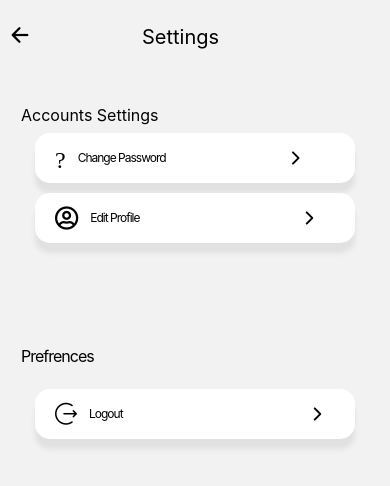
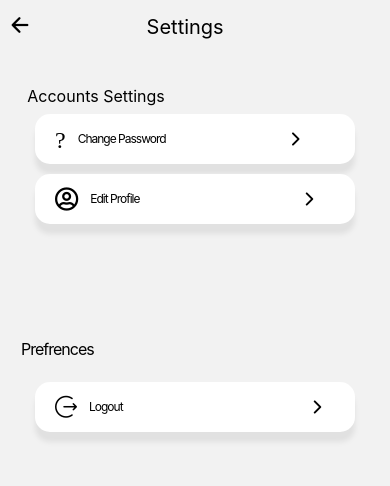
Before and after one commit to MuhammadRomanKhan717/budget-bible, a React Native app: screen /setting in a window 390 px wide. Shown: the top 486 px of the page. Built offline with nearby package versions, Linux system fonts and the light colour scheme.

Commit message:
change in codes at different screens

```diff
--- a/Screens/CalenderScreen.js
+++ b/Screens/CalenderScreen.js
@@ -67,7 +67,7 @@ const CalenderScreen = ({ navigation }) => {
   return (
     <SafeAreaView>
       <View style={styles.headerView}>
-        <TouchableOpacity onPress={() => navigation.navigate("")}>
+        <TouchableOpacity onPress={() => navigation.navigate("allocateTourFunds")}>
           <Image
             style={styles.headerImage}
             source={require("../assets/eva_arrow-ios-back-fill.png")}
@@ -90,7 +90,8 @@ const CalenderScreen = ({ navigation }) => {
           <Text style={styles.bottomDateText}>September-10-2022</Text>
         </View>
         <View style={styles.bottomView}>
-          <TouchableOpacity style={styles.bottomBack}>
+          <TouchableOpacity style={styles.bottomBack}
+          onPress={() => navigation.navigate("allocateTourFunds")}>
             <Text>Back</Text>
           </TouchableOpacity>
           <TouchableOpacity style={styles.bottomNext}>
--- a/Screens/ProfileScreen.js
+++ b/Screens/ProfileScreen.js
@@ -67,7 +67,7 @@ const ProfileScreen = ({ props }) => {
         <View style={styles.perefrencesView}>
           <TouchableOpacity
             style={styles.perefrencesText}
-            onPress={() => navigation.navigate("OnboardingScreen")}
+            onPress={() => navigation.navigate("login")}
           >
             <Text style={styles.inputText}>Log out</Text>
             <Ionicons name="chevron-forward" size={24} color="grey" />
--- a/Screens/SettingsScreen.js
+++ b/Screens/SettingsScreen.js
@@ -67,20 +67,20 @@ const styles = StyleSheet.create({
     paddingLeft: 8,
     // backgroundColor: "red",
     flexDirection: "row",
-    paddingTop: 22,
+    paddingTop: "3%",
   },
 
   headerText: {
-    paddingLeft: 110,
+    paddingLeft: "30%",
     fontSize: 20,
     fontWeight: "400",
-    paddingBottom: 55,
+    paddingBottom: "12%",
     lineHeight: 30,
     textAlign: "center",
   },
 
   AccountsTitleText: {
-    paddingLeft: 21,
+    paddingLeft: "7%",
     fontSize: 16,
     fontWeight: "400",
     lineHeight: 16,
@@ -126,7 +126,7 @@ const styles = StyleSheet.create({
     letterSpacing: -1,
   },
   PrefrencesView: {
-    paddingTop: 105,
+    paddingTop: "30%",
   },
   Prefrencestext: {
     paddingLeft: 21,
```
